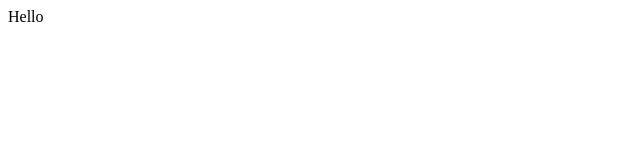
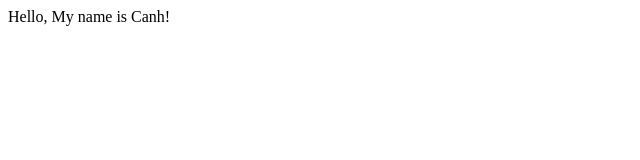
Before and after one commit to canhngo225/scoremyessay, a plain HTML site: page index.html in a window 1280 px wide. Shown: the whole page, without its empty margins (0-640 px from the left). Drawn offline with Linux system fonts and the light colour scheme.

Commit message:
second commit

```diff
--- a/index.html
+++ b/index.html
@@ -1,3 +1,3 @@
 <html>
-Hello
+Hello, My name is Canh!
 </html>
```
